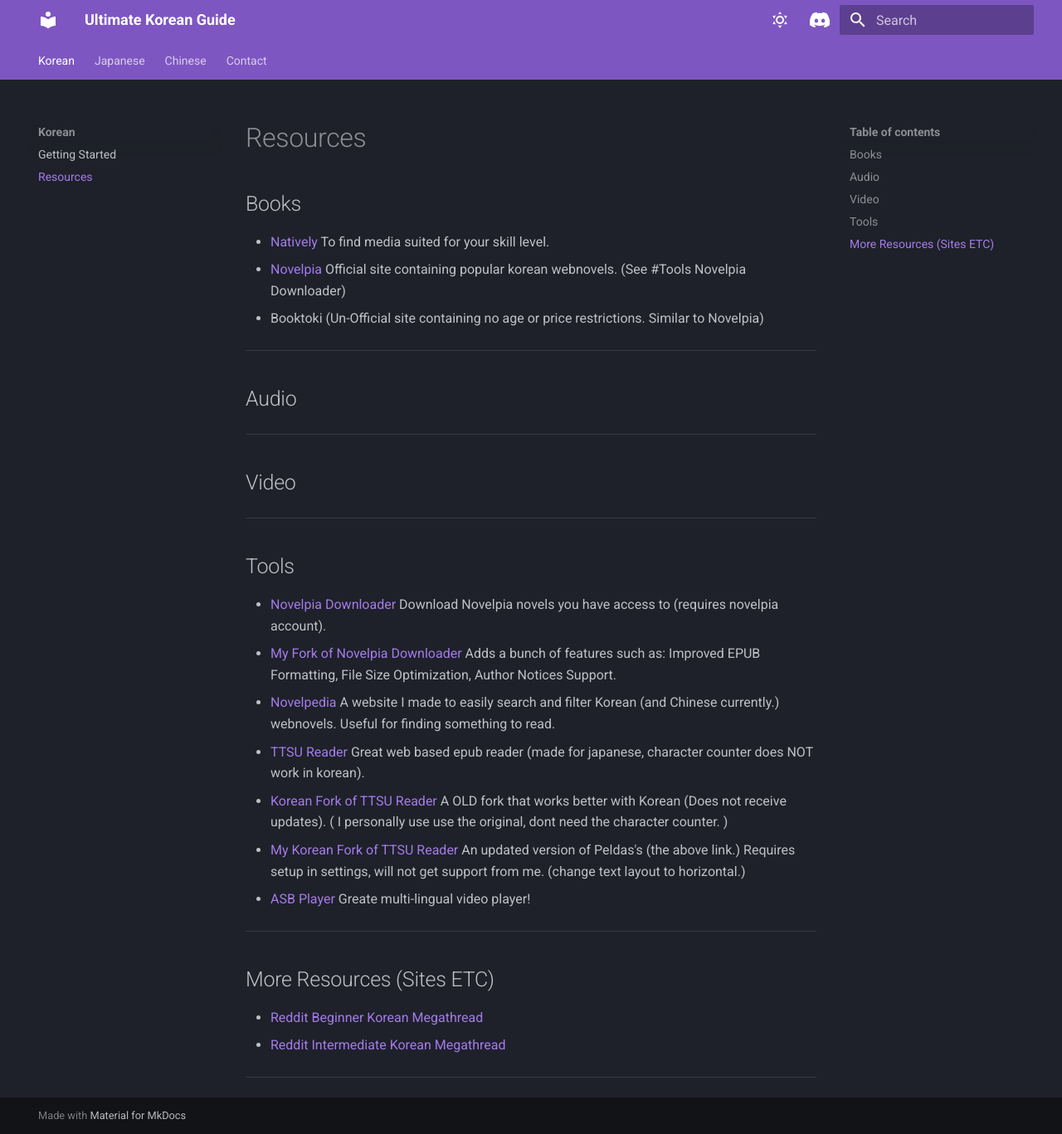
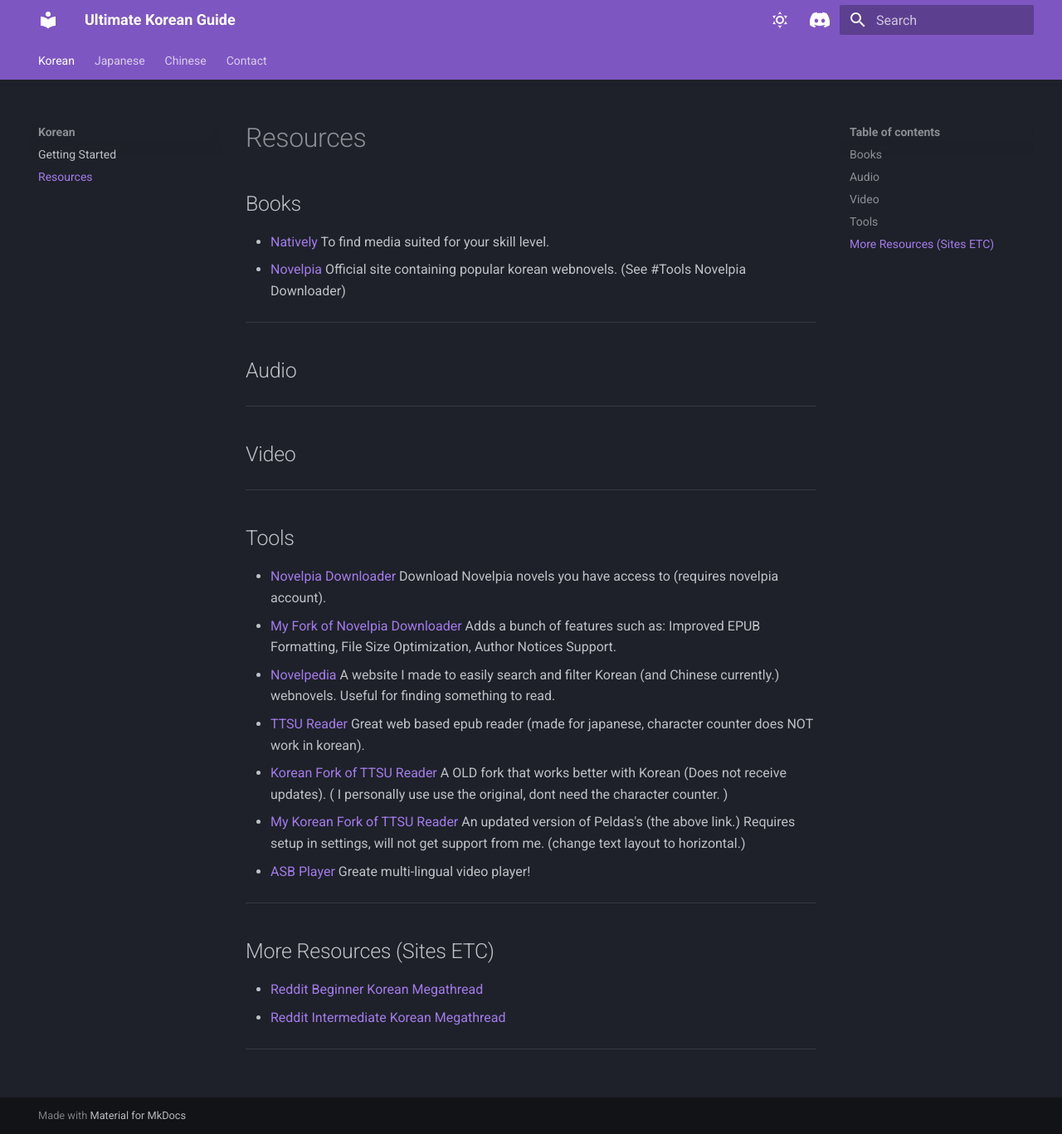
Before and after one commit to SpazzTL/SpazzTL.github.io, an MkDocs documentation site: the page built from docs/koreanresources.md, in a window 1280 px wide and 1367 px high. Shown: the whole window at 83% size. Built offline with MkDocs 1.6.1 and Material for MkDocs 9.7.7, drawn with Linux system fonts in a browser that asks for light colours; some web fonts are replaced.

Commit message:
removed another piracy link

```diff
--- a/docs/koreanresources.md
+++ b/docs/koreanresources.md
@@ -2,7 +2,6 @@
 # Books
 * <a href="https://learnnatively.com/" target="_blank" rel="noopener">Natively</a> To find media suited for your skill level.
 * <a href="https://novelpia.com/" target="_blank" rel="noopener">Novelpia</a> Official site containing popular korean webnovels. (See #Tools Novelpia Downloader)
-* Booktoki (Un-Official site containing no age or price restrictions. Similar to Novelpia)
 
 ---
 # Audio
```
